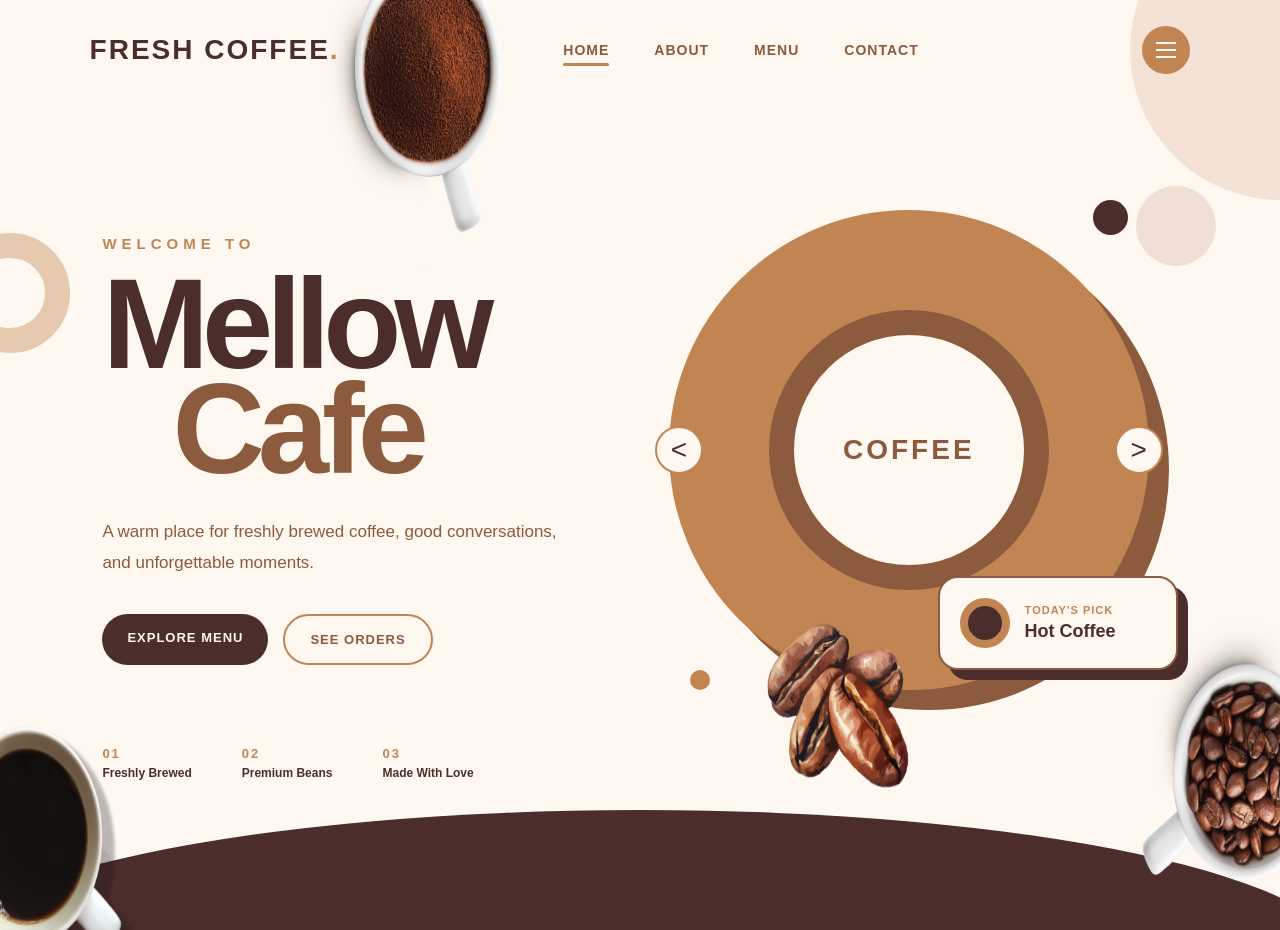
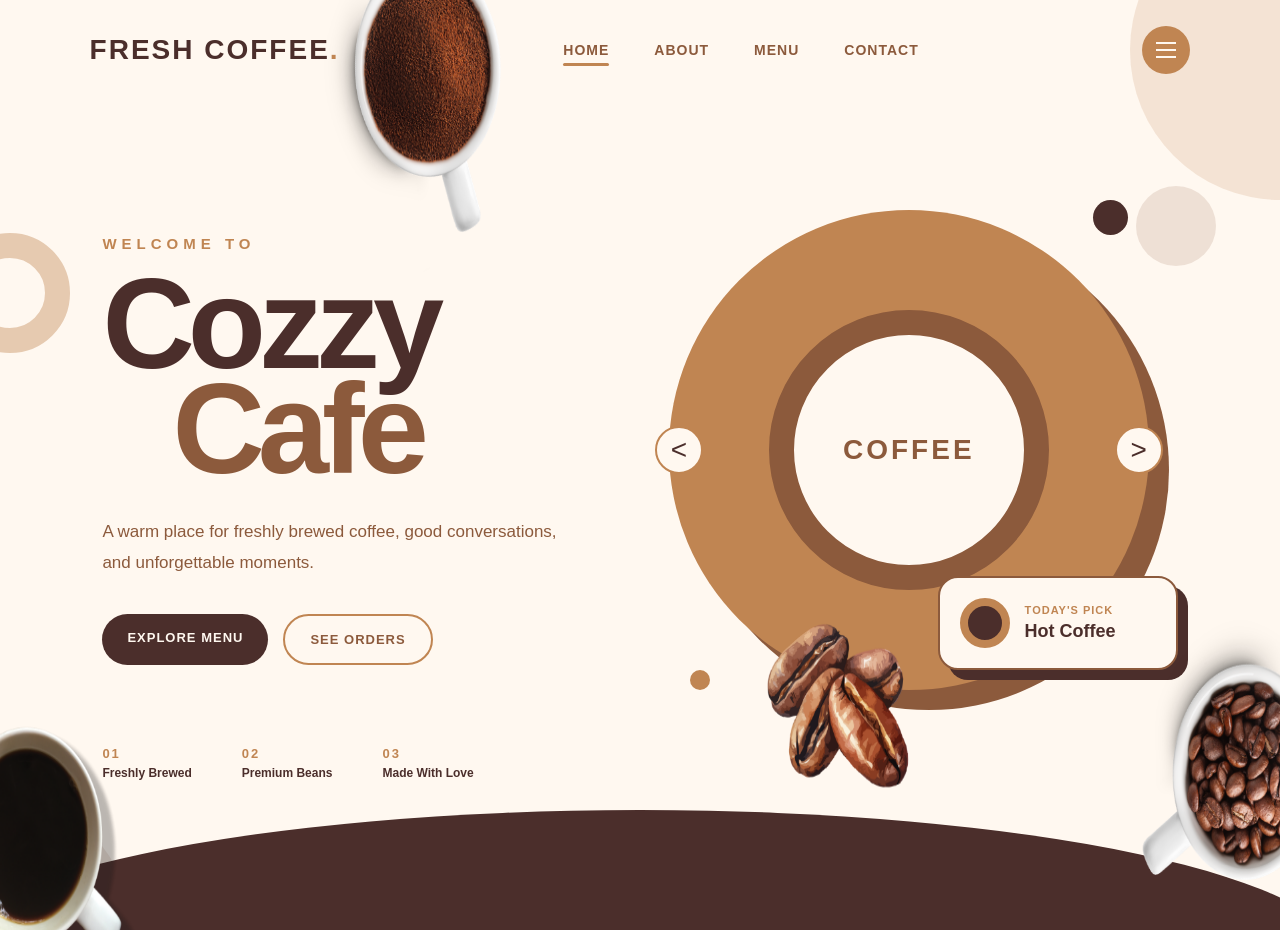
Before and after one commit to AldrinJake18/CoffeeShop-HeroPage, a plain HTML site: page index.html in a window 1280 px wide. Drawn offline with Linux system fonts and the light colour scheme.

Commit message:
Final Upload

```diff
--- a/index.html
+++ b/index.html
@@ -4,7 +4,7 @@
     <meta charset="UTF-8">
     <meta name="viewport" content="width=device-width, initial-scale=1.0">
 
-    <title>Mellow Cafe</title>
+    <title>Cozzy Cafe</title>
 
     <link rel="stylesheet" href="style.css">
 </head>
@@ -53,7 +53,7 @@
             </p>
 
             <h1>
-                Mellow
+                Cozzy
                 <span>Cafe</span>
             </h1>
 
```
